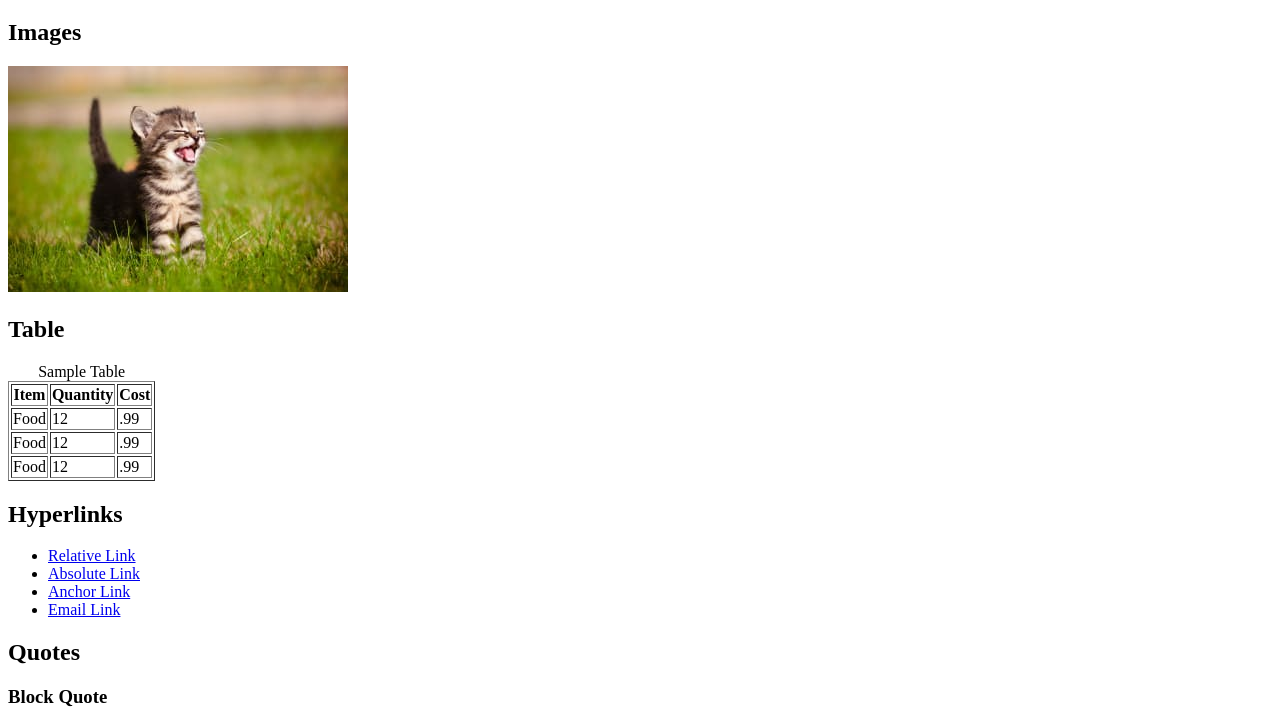
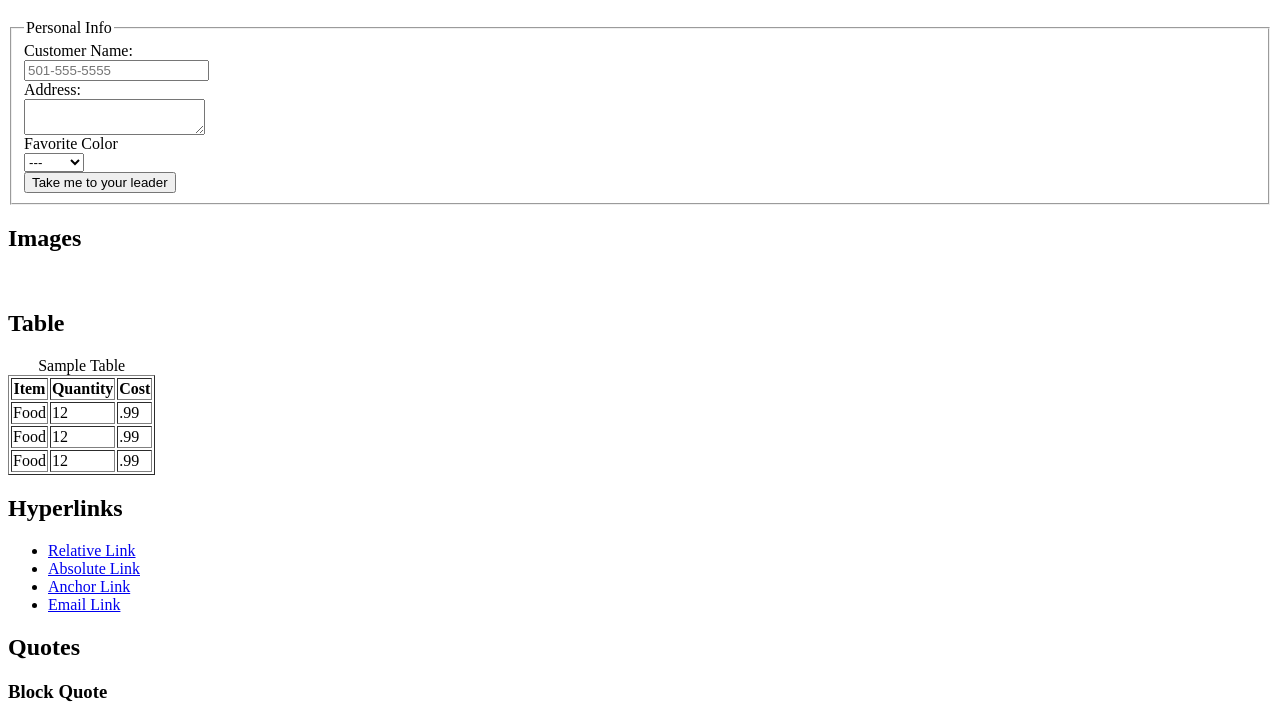
Before and after one commit to ThomasWallace/it-indigo, a plain HTML site: page cheatsheet/index.html in a window 1280 px wide. Shown: the part 61-779 px from the top of the page. Drawn offline with Linux system fonts and the light colour scheme.

```diff
--- a/cheatsheet/index.html
+++ b/cheatsheet/index.html
@@ -6,13 +6,37 @@
   <meta http-equiv="X-UA-Compatible" content="IE=edge">
   <meta name="viewport" content="width=device-width, initial-scale=1.0">
   <title>Document</title>
+  <style>
+    input, textarea, label{
+      display:block;
+    }
+  </style>
 </head>
 
 <body>
   <h1>HTML5 Cheatsheet</h1>
+  <section id="forms">
+    <form action="processing-script.php" method="post">
+      <fieldset>
+        <legend>Personal Info</legend>
+        <label for="cust-name">Customer Name:</label>
+        <input type="text" id="cust-name" name="cust-name" placeholder="501-555-5555"/>
+        <label for="address">Address:</label>
+        <textarea id="address" name="address"></textarea>
+        <label for="fav-color">Favorite Color</label>
+        <select id="fav-color" name="fav-color">
+          <option value="R">Red</option>
+          <option value="G">Green</option>
+          <option value="B">Blue</option>
+          <option selected>---</option>
+        </select>
+        <input type="submit" value="Take me to your leader"/>
+      </fieldset>
+    </form>
+  </section>
   <section id="images">
     <h2>Images</h2>
-    <img src="assets/img/kitten.jpg" alt="Kitten" />
+    <img src="" alt="" />
   </section>
   <section id="table">
     <h2>Table</h2>
```
